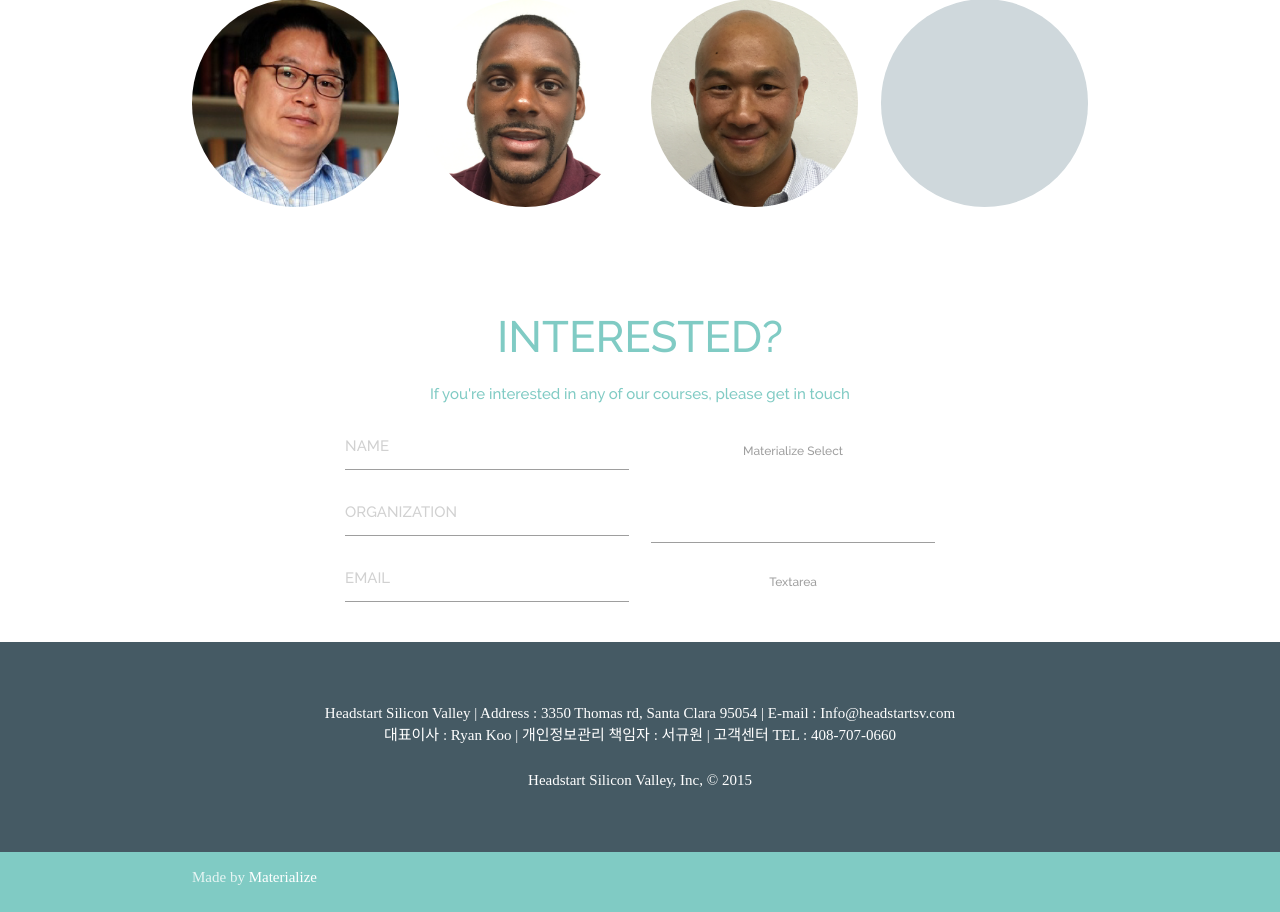
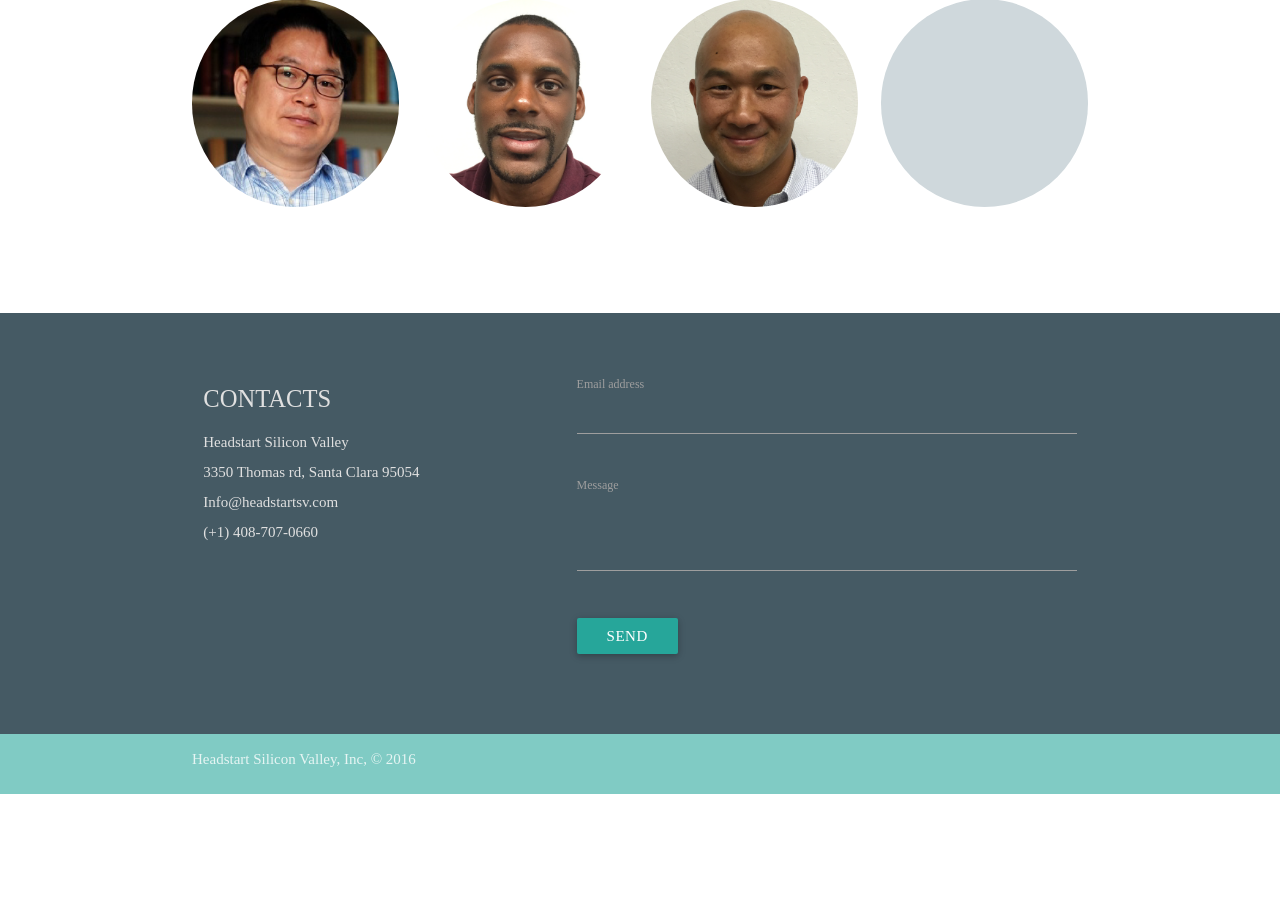
Before and after one commit to HeadstartSiliconValley/headstart_beta, a Django app: template home/templates/home/index.html in a window 1280 px wide. Shown: the part 3829-4741 px from the top of the page. After the commit the page ends 4623 px from the top, so only its background shows below. Run offline with Django 3.2, Linux system fonts and the light colour scheme; the template is opened without the code that fills it, so the values that code supplies are empty; some libraries are stand-ins or nearby versions; some web fonts are replaced.

Commit message:
Contact Us Updated

```diff
--- a/home/templates/home/index.html
+++ b/home/templates/home/index.html
@@ -148,7 +148,7 @@
       <div class="userView">
         <a href="#!user"><img class="responsive-img circle" src="{% static 'home/instructor-03.png' %}"></a>
         <a href="#!name"><span class="name"><b>Ryan Koo</b></span></a>
-        <a href="#!email"><span class="email">info@headstartsv.com</span></a>
+        <a href="#!email"><span class=s"email">info@headstartsv.com</span></a>
       </div>
     </li>
     <li><a href="#!"><i class="material-icons">cloud</i>Profile</a></li>
@@ -202,7 +202,7 @@
             <p><a class="arrow" href=# style="font-weight: 200;">Team</a></p>
           </div>
           <div class="col s3">
-            <p><a class="arrow" href=# style="font-weight: 200;">Contacts</a></p>
+            <p><a class="arrow" href="#footer" style="font-weight: 200;">Contacts</a></p>
           </div>
           <div class="col s3 offset-s3" style="text-align: right; margin-top: 12px;">
             {% if user.is_authenticated %}
@@ -374,47 +374,63 @@
   </div>
 
   <div class="container">
-    <div class="center teal-text text-lighten-3" style="font-family: Raleway; margin-top: 60px;">
+  <!--
+    <div class="center grey-text text-darken-2" style="font-family: Raleway; margin-top: 60px;">
       <h3>INTERESTED?</h3>
       <p>If you're interested in any of our courses, please get in touch</p>
       <div class="row">
-        <div class="col l4 offset-l2">
-          <input placeholder="NAME" id="name" type="text" class="validate">
-          <input placeholder="ORGANIZATION" id="organization" type="text" class="validate">
+        <div class="col s8 offset-s2">
           <input placeholder="EMAIL" id="email" type="email" class="validate">
         </div>
-        <div class="col l4">
+        <div class="col s8 offset-s2">
           <div class="input-field">
-            <select>
-              <option value="" disabled selected>Choose your option</option>
-              <option value="1">Option 1</option>
-              <option value="2">Option 2</option>
-              <option value="3">Option 3</option>
-            </select>
+            <textarea id="textarea1" class="materialize-textarea" length="120"></textarea>
           </div>
-          <label>Materialize Select</label>
-          <textarea id="textarea1" class="materialize-textarea">
-          </textarea>
-          <label for="textarea1">Textarea</label>
         </div>
       </div>
-    </div>
+      <div class="center" style="margin-bottom: 150px;">
+          <a class="waves-effect waves-light btn-large">Send</a>
+      </div>
+    </div>-->
 
   </div>
 
-  <footer class="page-footer blue-grey darken-2">
-    <div class="container" style="padding-top: 40px; padding-bottom: 40px;">
-      <div class="row white-text center">
-
-        Headstart Silicon Valley | Address : 3350 Thomas rd, Santa Clara 95054  | E-mail : Info@headstartsv.com<br>
-        대표이사 : Ryan Koo | 개인정보관리 책임자 : 서규원 | 고객센터 TEL : 408-707-0660<br><br>
-        Headstart Silicon Valley, Inc, © 2015
-      </div>
-
+  <footer class="page-footer blue-grey darken-2" id="footer">
+    <div class="container row" style="padding-top: 40px; padding-bottom: 40px;">
+        <div class="grey-text text-lighten-2 col s12 m5 l5">
+            <h5>
+                CONTACTS
+            </h5>
+            <p>
+            Headstart Silicon Valley <br>3350 Thomas rd, Santa Clara 95054<br>Info@headstartsv.com<br>
+            (+1) 408-707-0660<br><br>
+            </p>
+        </div>
+        <div class="col s12 m7 l7">
+            <form style="color: #9e9e9e">
+                <div class="row">
+                    <div class="input-field col s12">
+                        <input placeholder="" id="your-email" type="email" class="validate">
+                        <label for="your-email" data-error="Please check your email again.">Email address</label>
+                    </div>
+                </div>
+                <div class="row">
+                    <div class="input-field col s12">
+                        <textarea placeholder="" id="your-message" class="materialize-textarea"></textarea>
+                        <label for="your-message">Message</label>
+                    </div>
+                </div>
+                <div class="row">
+                    <div class="col s12">
+                        <button id="send-message" class="btn">SEND</button>
+                    </div>
+                </div>
+            </form>
+        </div>
     </div>
     <div class="footer-copyright teal lighten-3" style="height: 60px;">
       <div class="container">
-      Made by <a class="white-text text-lighten-3" href="http://materializecss.com">Materialize</a>
+      Headstart Silicon Valley, Inc, © 2016
       </div>
     </div>
     </footer>
```
